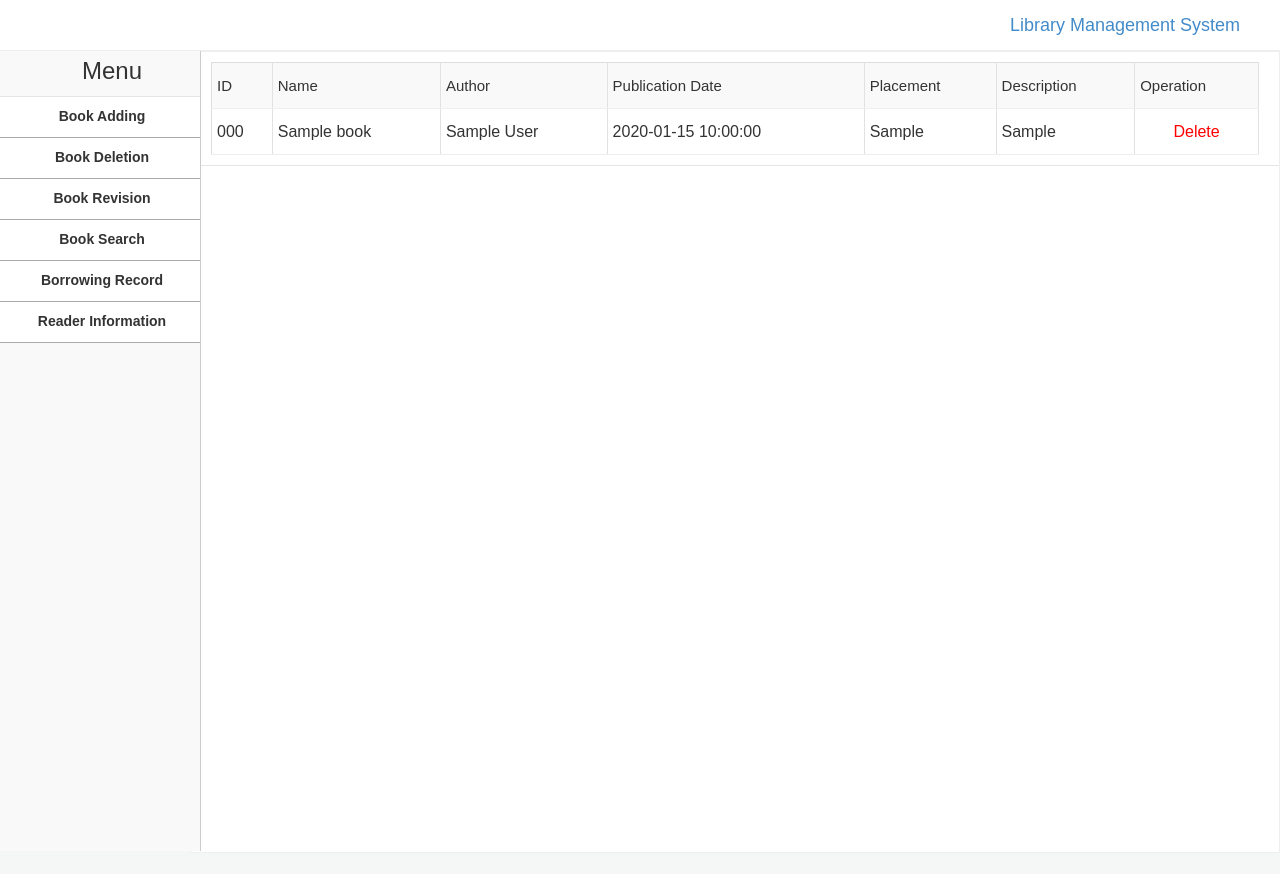
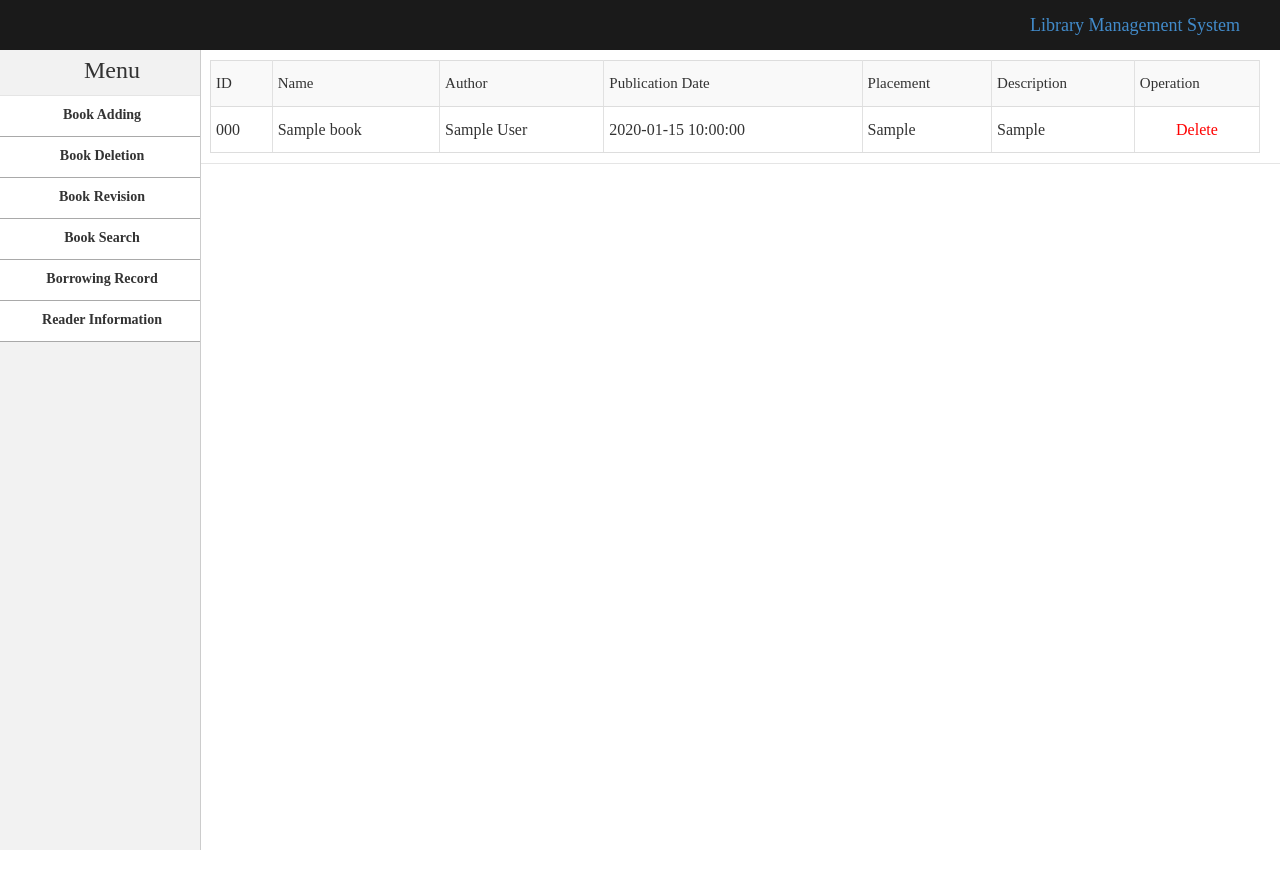
Before and after one commit to really-no-name/CloudComputingMiniProject, a Flask app: page /deletebook in a window 1280 px wide. After the commit the page ends 850 px from the top, so only its background shows below. Run offline with Flask 3, Linux system fonts and the light colour scheme; tables that the repository leaves empty or names only in its code hold one stand-in row (values such as "Sample post").

Commit message:
Debug-cannot del

```diff
--- a/templates/deletebook.html
+++ b/templates/deletebook.html
@@ -89,7 +89,7 @@
 </body>
 </html>
 
-<!-- <style>
+<style>
     #overlay {
         position: fixed;
         top: 0;
@@ -154,46 +154,8 @@
         border-color: #409eff;
     }
 
-</style> -->
-<style>
-    body {
-        font-family: 'Arial', sans-serif;
-        background-color: #f4f7f6;
-        color: #333;
-    }
+</style>
 
-    .topbar-wrap {
-        background-color: #fff;
-        border-bottom: 1px solid #eee;
-    }
-
-    .sidebar-wrap {
-        background-color: #f9f9f9;
-    }
-
-    .main-wrap {
-        background-color: #fff;
-        border: 1px solid #eee;
-    }
-
-    .result-tab th, .result-tab td {
-        border-bottom: 1px solid #eee;
-    }
-
-    button {
-        background-color: #1a73e8;
-        color: white;
-        border: none;
-        padding: 10px 15px;
-        border-radius: 4px;
-        cursor: pointer;
-        transition: background-color 0.3s;
-    }
-
-    button:hover {
-        background-color: #0c47a1;
-    }
-</style>
 
 <!--Removed js scripts-->
 <script>
```
